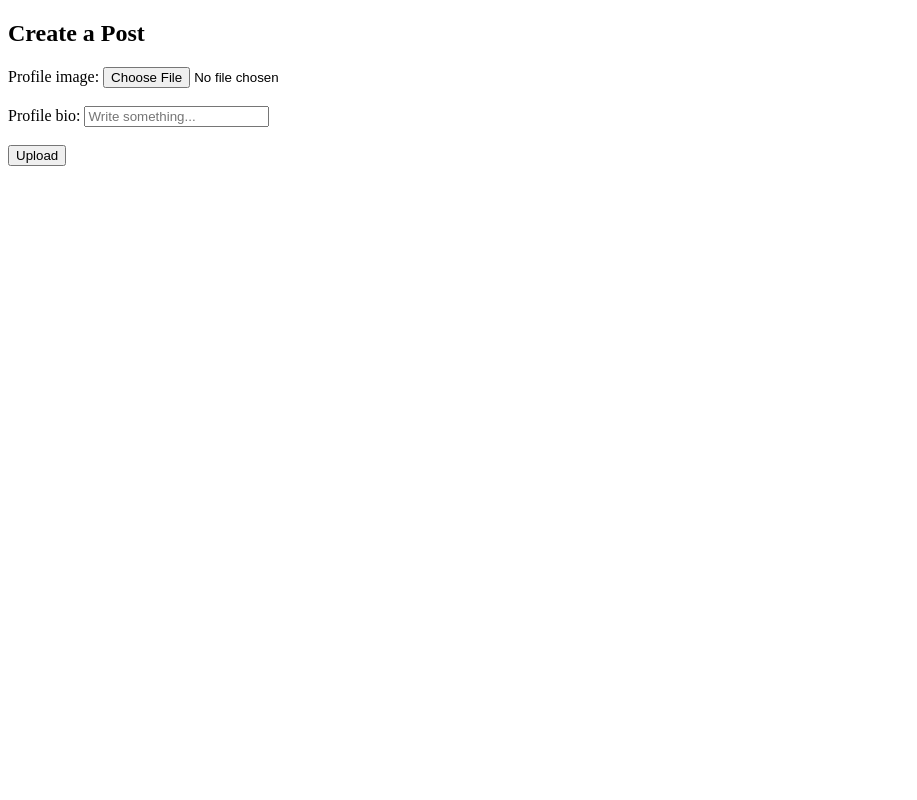
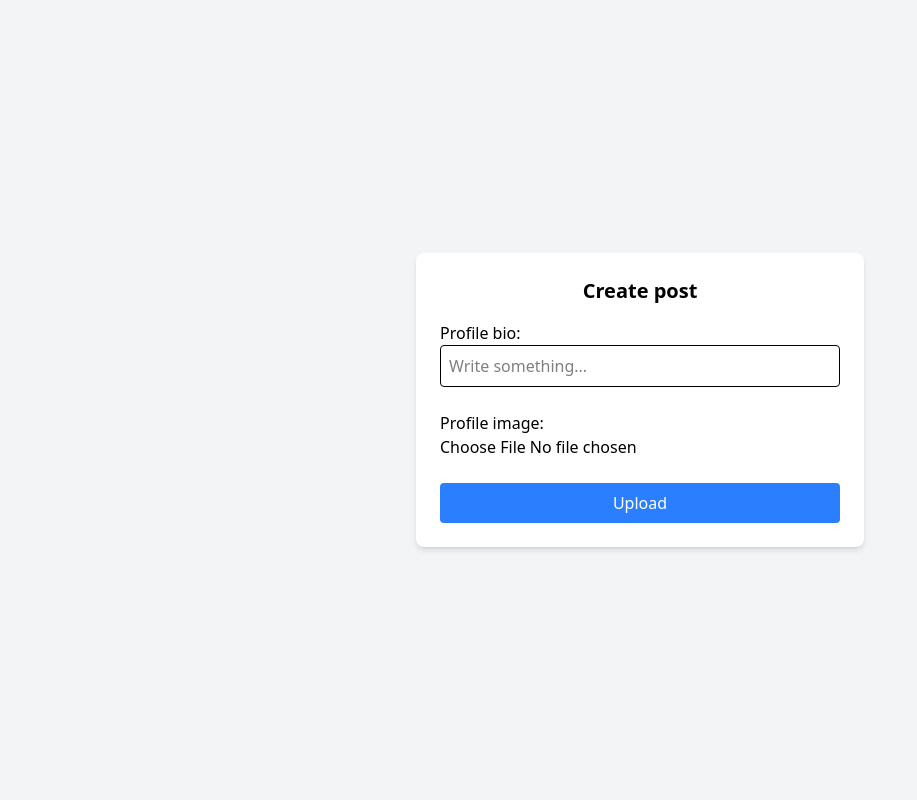
Before and after one commit to Darshan801/mini-social-network, a Django app: page /createpost/ in a window 1280 px wide. Shown: the whole page, without its empty margins (0-917 px from the left). Run offline with Django 5.2, Linux system fonts and the light colour scheme.

Commit message:
changes in post_created

```diff
--- a/posts/templates/createpost.html
+++ b/posts/templates/createpost.html
@@ -3,31 +3,39 @@
 <head>
     <meta charset="UTF-8">
     <meta name="viewport" content="width=device-width, initial-scale=1.0">
+    <script src="https://cdn.jsdelivr.net/npm/@tailwindcss/browser@4"></script>
     <title>Document</title>
 </head>
 <body>
     {% load static %}
 
-<div class="max-w-md mx-auto mt-10 bg-white p-6 rounded-lg shadow-md">
-  <h2 class="text-xl font-semibold mb-4">Create a Post</h2>
+<div class="min-h-screen flex items-center justify-center bg-gray-100">
+  <div class="max-w-md w-full bg-white p-6 rounded-lg shadow-md">
+    <h2 class="text-xl font-semibold mb-4 text-center">Create post</h2>
+
     <form method="POST" enctype="multipart/form-data">
       {% csrf_token %}
+
+      <!-- Bio / Caption -->
+      {{ form.profile_bio.label_tag }}
+      {{ form.profile_bio }}
+      <br><br>
 
       <!-- Image Upload -->
       {{ form.profile_image.label_tag }}
       {{ form.profile_image }}
       <br><br>
 
-    <!-- Bio / Caption -->
-    {{ form.profile_bio.label_tag }}
-    {{ form.profile_bio }}
-    <br><br>
-
-    <button type="submit" class="bg-blue-500 text-white px-4 py-2 rounded hover:bg-blue-600">
+      <button
+        type="submit"
+        class="w-full bg-blue-500 text-white px-4 py-2 rounded hover:bg-blue-600"
+      >
         Upload
       </button>
     </form>
   </div>
+</div>
+
 
 </body>
 </html>
```
Also changed, not shown: db.sqlite3, 1 other file. Lines whose indentation alone changed are shown as unchanged.
